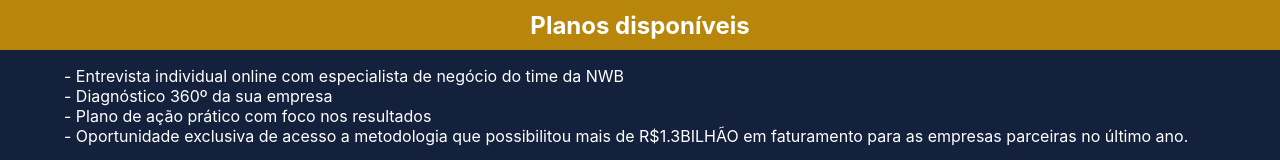
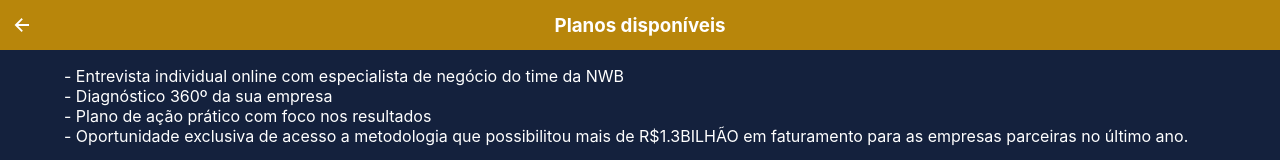
Before and after one commit to GabrielCorreia19/Beto_Reis, a React (Create React App) app: page /planos in a window 1280 px wide. Shown: the top 160 px of the page. Built offline with nearby package versions, Linux system fonts and the light colour scheme.

Commit message:
feat: add botao de retornar a tela Home

```diff
--- a/src/pages/Planos/index.jsx
+++ b/src/pages/Planos/index.jsx
@@ -1,12 +1,21 @@
 import React, { useEffect } from "react";
 import { Link } from "react-router-dom";
+import { IoArrowBackSharp } from "react-icons/io5";
+
 import "./style.css";
 
 export default function PlanosBetao() {
   return (
     <div className="container">
       <div className="header-planos">
-        <h2>Planos disponíveis</h2>
+      <Link to="/">
+          <IoArrowBackSharp
+            color="#fff"
+            size={20}
+            style={{ position: "absolute", left: "12px", top: "15px" }}
+          />
+        </Link>
+        <h3>Planos disponíveis</h3>
       </div>
       {/* <div className="background-img" /> */}
       <div className="info-text">
--- a/src/pages/Planos/style.css
+++ b/src/pages/Planos/style.css
@@ -14,7 +14,7 @@
     width: 100%;
     height: 50px;
     background-color: #B8860B;
-    h2{
+    h3{
         color: #fff;
         text-align: center;
     }
```
